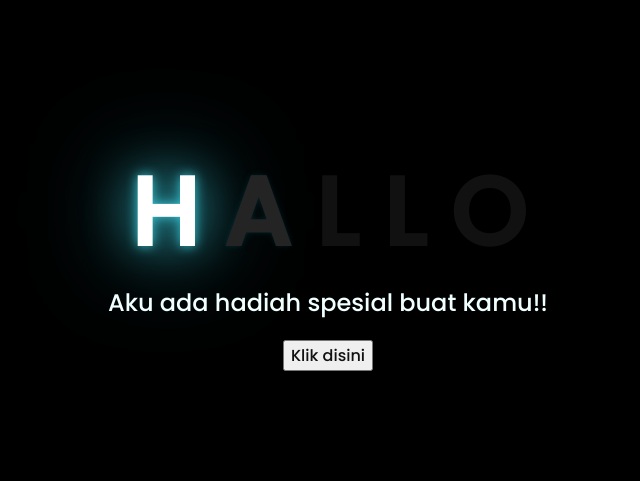
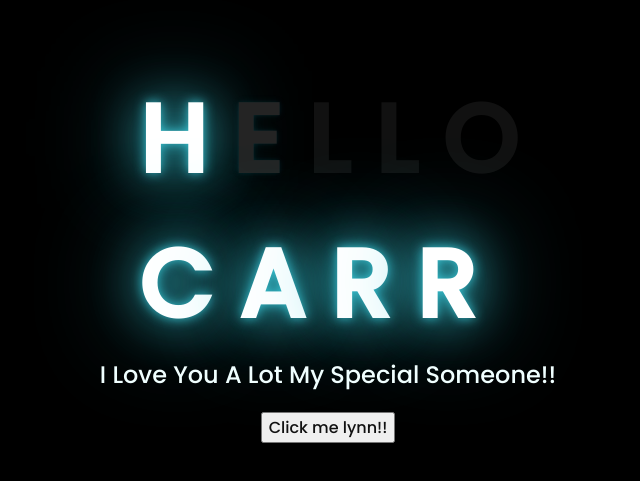
Before and after one commit to kaii-commits/forbae, a plain HTML site: page index.html in a window 1280 px wide. Shown: the part 153-634 px from the top of the page, without its empty margins (320-960 px from the left). Drawn offline with Linux system fonts and the light colour scheme.

Commit message:
index.html

```diff
--- a/index.html
+++ b/index.html
@@ -10,19 +10,22 @@
 </head>
 <body>
     <div class="greetings">
-    <!-- silahkan menambah kata sesuai keinginan dengan <span>text...</span -->
         <span>H</span>
-        <span>A</span>
+        <span>E</span>
         <span>L</span>
         <span>L</span>
-        <span>O</span>
+        <span>O</span><br>
+        <span>C</span>
+        <span>A</span>
+        <span>R</span>
+        <span>R</span>
     </div>
     <div class="description">
-        <span>Aku ada hadiah spesial buat kamu!!</span>
+        <span>I Love You A Lot My Special Someone!!</span>
     </div>
     <div class="button">
         <button>
-            <a href="flower.html">Klik disini</a>
+            <a href="flower.html">Click me lynn!!</a>
         </button>
 
     </div>
```
